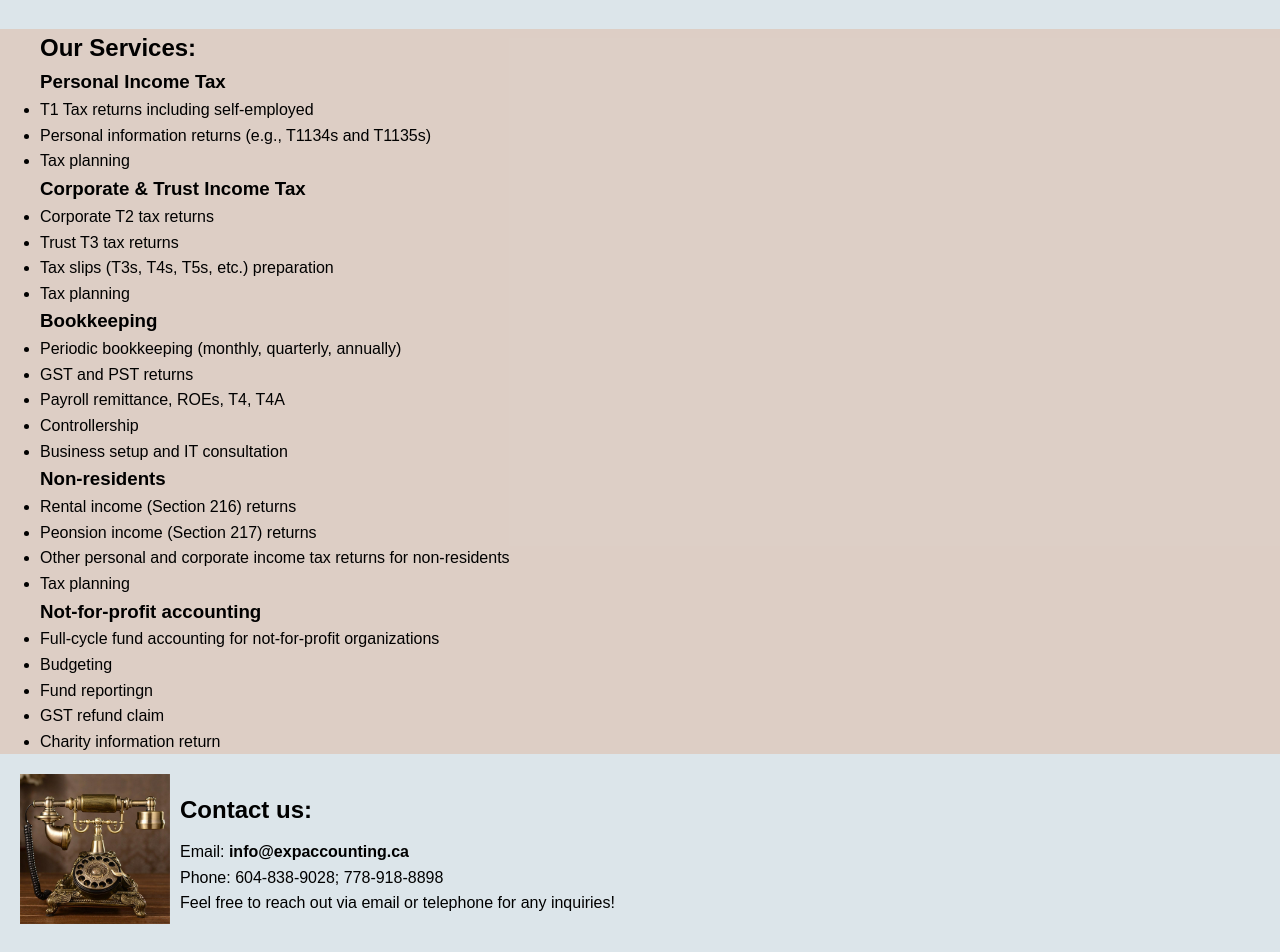
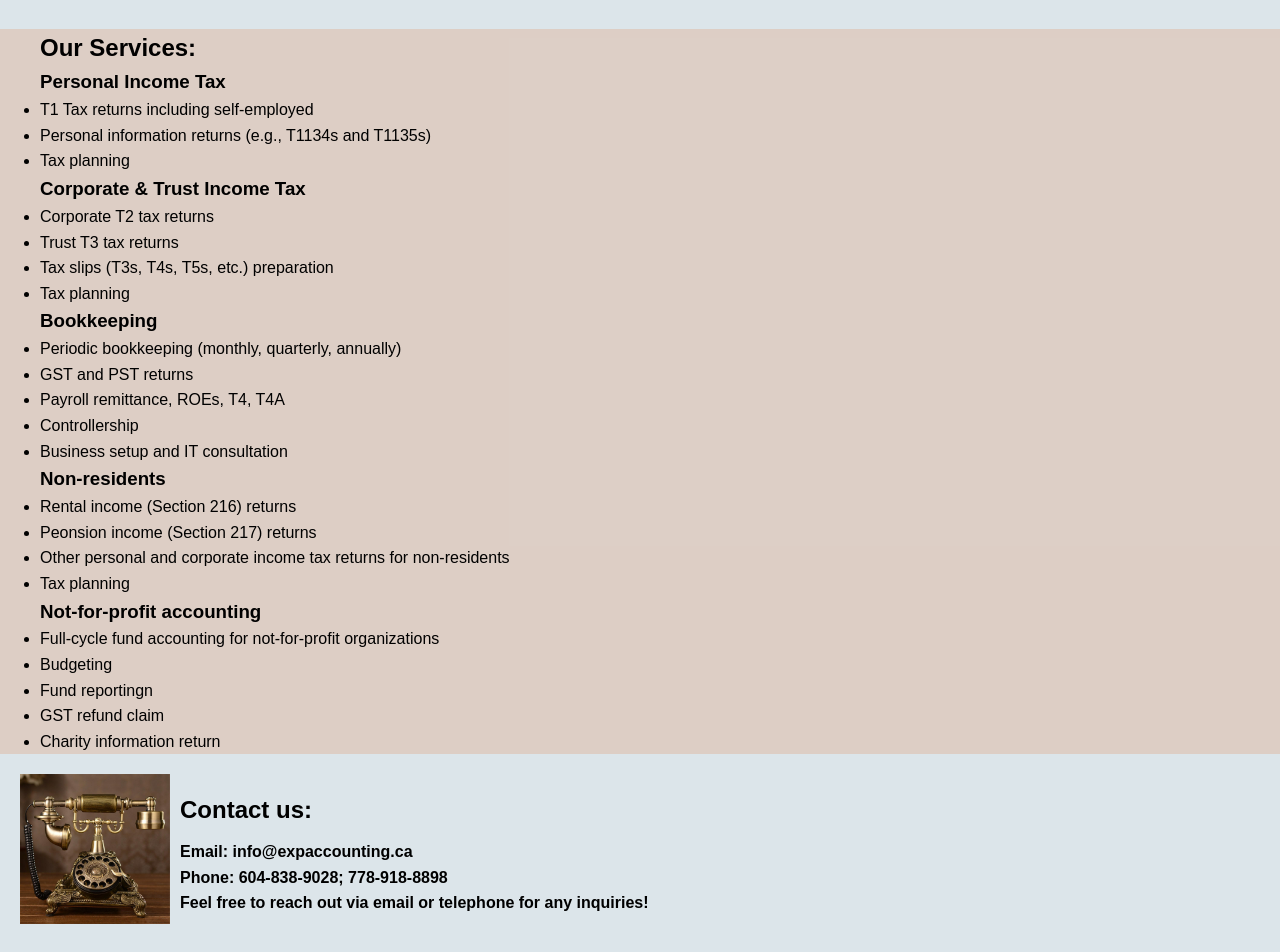
Before and after one commit to Martin60486/EXP, a Jekyll site: the page built from index.md, in a window 1280 px wide. Shown: the part 725-1677 px from the top of the page. Built offline with Jekyll 4.4.1, drawn with Linux system fonts in a browser that asks for light colours.

Commit message:
contact p bold

```diff
--- a/assets/css/styles.css
+++ b/assets/css/styles.css
@@ -109,6 +109,7 @@ body {
 }
 .contact-info p {
     margin-top: 10px;
+    font-weight: bold;
 }
 
 .email-link {
@@ -148,10 +149,12 @@ body {
 
     .text-content h1, .banner h1 {
         font-size: 36px;
+        margin-top: -15px;
     }
 
     .banner p {
         font-size: 18px;
+        margin-top: -15px;
     }
 
     /* About Section */
@@ -216,5 +219,6 @@ body {
     .contact-info p {
         margin-top: 10px;
         text-align: left; /* Optional: aligns text to the left */
+        font-weight: bold;
     }
 }
```
